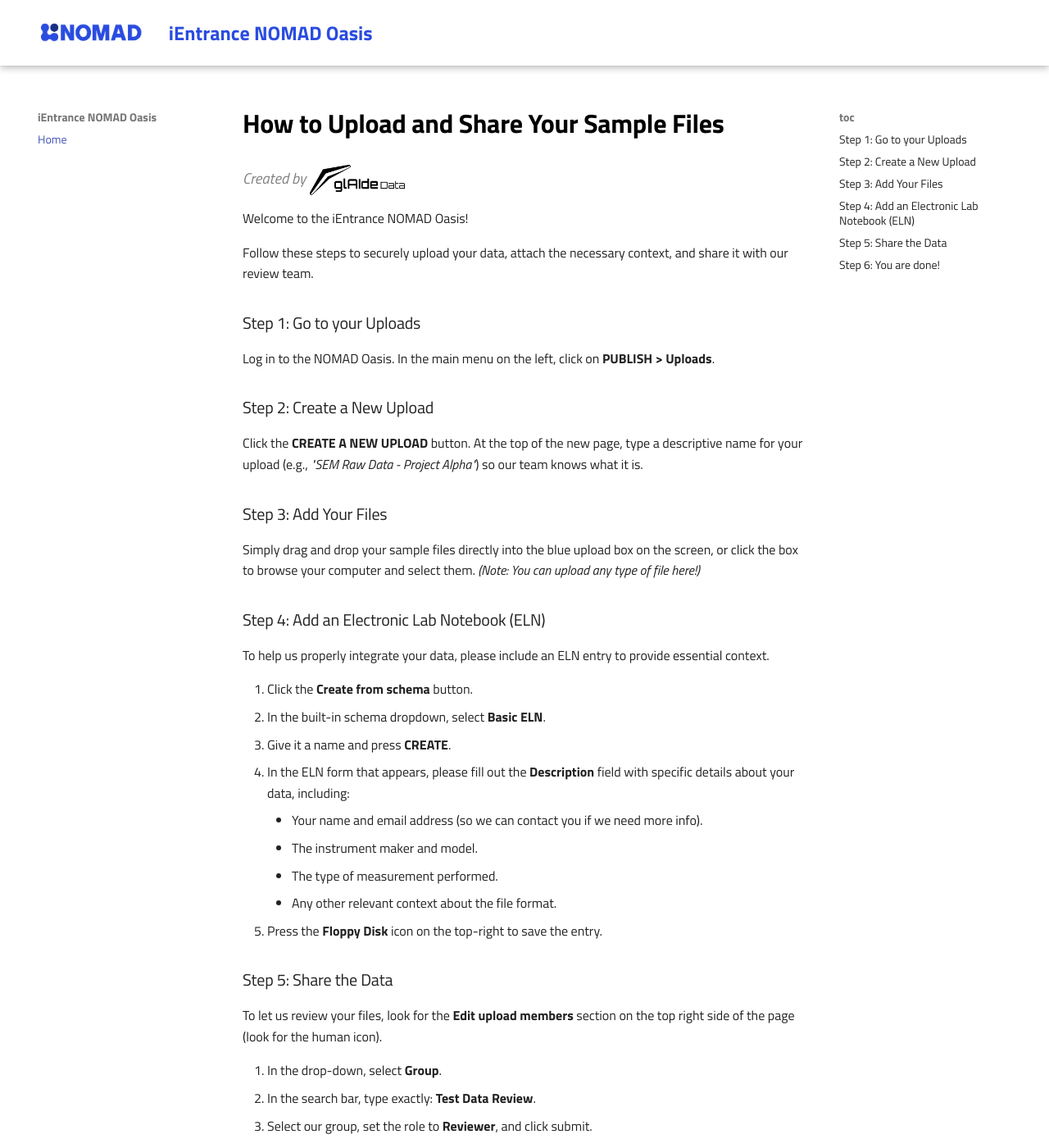
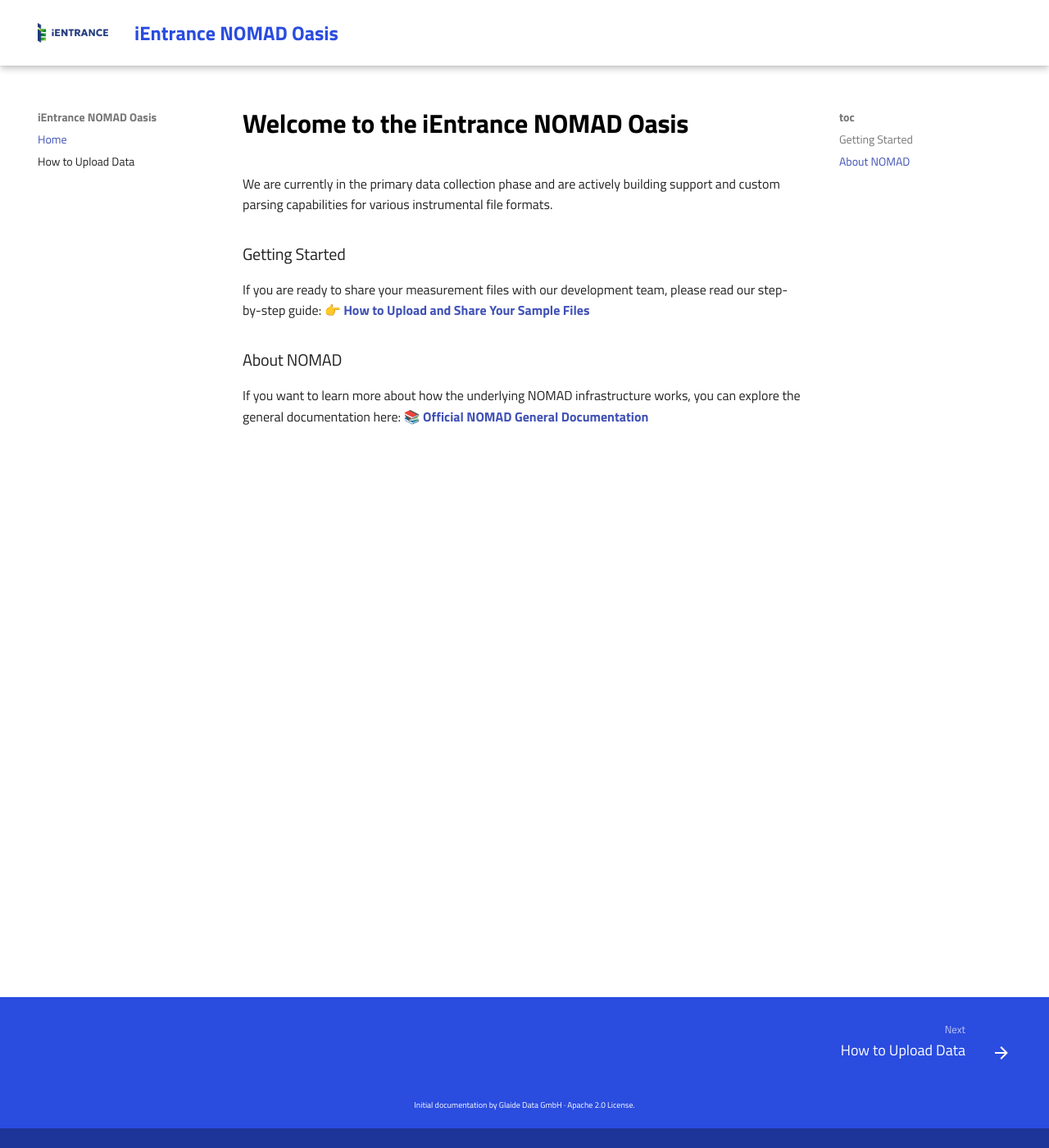
Before and after one commit to glaidedata/nomad-docs-ientrance, an MkDocs documentation site: the page built from docs/index.md, in a window 1280 px wide and 1400 px high. Shown: the whole window at 82% size. Built offline with MkDocs 1.6.1 and Material for MkDocs 9.7.7, drawn with Linux system fonts in a browser that asks for light colours; some of the changed text lies outside the part shown.

Commit message:
restructure docs into landing and how-to pages, add iEntrance logo

```diff
--- /dev/null
+++ b/docs/how_to.md
@@ -0,0 +1,49 @@
+# How to Upload and Share Your Sample Files
+
+Welcome to the iEntrance NOMAD Oasis! To help our team efficiently process and support your specific data formats, please follow this step-by-step guide to securely upload your files, attach the necessary context, and share them with our reviewers.
+
+---
+
+### Step 1: Go to your Uploads
+Log in to the NOMAD Oasis. In the main menu on the left side of your screen, navigate to **PUBLISH** > **Uploads**.
+
+### Step 2: Create a New Upload
+Click the **CREATE A NEW UPLOAD** button. At the top of the new page, type a descriptive name for your upload so our team can easily identify it.
+> *Example: "SEM Raw Data - Project Alpha"*
+
+### Step 3: Add Your Files
+You can easily add your files by dragging and dropping them directly into the **blue upload box** on the screen. Alternatively, click the box to browse your computer and select the files manually.
+
+!!! note "Supported Files"
+    You can upload **any** type of file here (e.g., `.txt`, `.csv`, `.rasx`, `.ibw`, proprietary raw files, etc.)!
+
+### Step 4: Add an Electronic Lab Notebook (ELN)
+*This is a crucial step!* To help us properly integrate and parse your data, we need some essential context.
+
+1. Click the **Create from schema** button (located near the upload box).
+2. In the built-in schema dropdown menu, select **Basic ELN**.
+3. Give your ELN a recognizable name and press **CREATE**.
+4. In the ELN form that appears, please fill out the **Description** field with specific details about your data.
+
+!!! info "Required Details for the Description"
+    Please make sure to include the following in your description:
+
+    * **Your Name and Email:** So we can quickly contact you if we have questions about the format.
+    * **Instrument Details:** The maker and model of the instrument used.
+    * **Measurement Type:** The specific type of measurement performed.
+    * **Additional Context:** Any other relevant information about the experiment or the file itself.
+
+5. When you are finished, press the **Floppy Disk** icon (💾) in the top-right corner to save your entry.
+
+### Step 5: Share the Data
+To allow our development team to review your files, you need to grant us access. Look for the **Edit upload members** section on the top right side of the page (indicated by the human icon).
+
+1. In the drop-down menu, change the selection to **Group**.
+2. In the search bar, type exactly: **`Test Data Review`**
+3. Select our group, set the role to **Reviewer**, and click **Submit**.
+
+### Step 6: You are Done! 🎉
+Your data is now safely stored in your private staging area and successfully shared with our team for review.
+
+!!! warning "Do Not Publish"
+    **You do not need to click "Publish"!** Leaving it in your staging area allows us to freely review and test parsing on your files without permanently locking the dataset.
--- a/docs/index.md
+++ b/docs/index.md
@@ -1,38 +1,12 @@
-# How to Upload and Share Your Sample Files
-<span style="display: block; margin-top: -0.55em; margin-bottom: 0.45em; font-size: 1.150em; color: gray;"><em>Created by</em> <a href="https://www.glaidedata.com/" target="_blank" rel="noopener"><img src="assets/glaide_logo_long_white.png" alt="Glaide logo" style="height: 1.986em; vertical-align: middle;" /></a></span>
+# Welcome to the iEntrance NOMAD Oasis
 
-Welcome to the iEntrance NOMAD Oasis!
+We are currently in the primary data collection phase and are actively building support and custom parsing capabilities for various instrumental file formats.
 
-Follow these steps to securely upload your data, attach the necessary context, and share it with our review team.
+### Getting Started
+If you are ready to share your measurement files with our development team, please read our step-by-step guide:
+**[👉 How to Upload and Share Your Sample Files](how_to.md)**
 
-### Step 1: Go to your Uploads
-Log in to the NOMAD Oasis. In the main menu on the left, click on **PUBLISH > Uploads**.
 
-### Step 2: Create a New Upload
-Click the **CREATE A NEW UPLOAD** button. At the top of the new page, type a descriptive name for your upload (e.g., *"SEM Raw Data - Project Alpha"*) so our team knows what it is.
-
-### Step 3: Add Your Files
-Simply drag and drop your sample files directly into the blue upload box on the screen, or click the box to browse your computer and select them. *(Note: You can upload any type of file here!)*
-
-### Step 4: Add an Electronic Lab Notebook (ELN)
-To help us properly integrate your data, please include an ELN entry to provide essential context.
-
-1. Click the **Create from schema** button.
-2. In the built-in schema dropdown, select **Basic ELN**.
-3. Give it a name and press **CREATE**.
-4. In the ELN form that appears, please fill out the **Description** field with specific details about your data, including:
-    * Your name and email address (so we can contact you if we need more info).
-    * The instrument maker and model.
-    * The type of measurement performed.
-    * Any other relevant context about the file format.
-5. Press the **Floppy Disk** icon on the top-right to save the entry.
-
-### Step 5: Share the Data
-To let us review your files, look for the **Edit upload members** section on the top right side of the page (look for the human icon).
-
-1. In the drop-down, select **Group**.
-2. In the search bar, type exactly: **Test Data Review**.
-3. Select our group, set the role to **Reviewer**, and click submit.
-
-### Step 6: You are done!
-Your data is now safely stored in your private staging area and shared with our team for review. **You do not need to click "Publish"!**
+### About NOMAD
+If you want to learn more about how the underlying NOMAD infrastructure works, you can explore the general documentation here:
+**[📚 Official NOMAD General Documentation](https://nomad-lab.eu/nomad-lab/tutorials.html)**
--- a/mkdocs.yml
+++ b/mkdocs.yml
@@ -7,6 +7,7 @@
 
 nav:
   - Home: index.md
+  - How to Upload Data: how_to.md
   #- Tutorial:
   #  - Overview: tutorial.md
   #- Maintenance Guide: how_to.md
@@ -22,7 +23,7 @@
     accent: '#008A67'
   font:
     text: 'Titillium Web'
-  logo: assets/nomad-logo.png
+  logo: assets/iE_logo.png
   favicon: assets/favicon.png
   features:
     - navigation.instant
```
Also changed, not shown: docs/assets/iE_logo.png (added).
